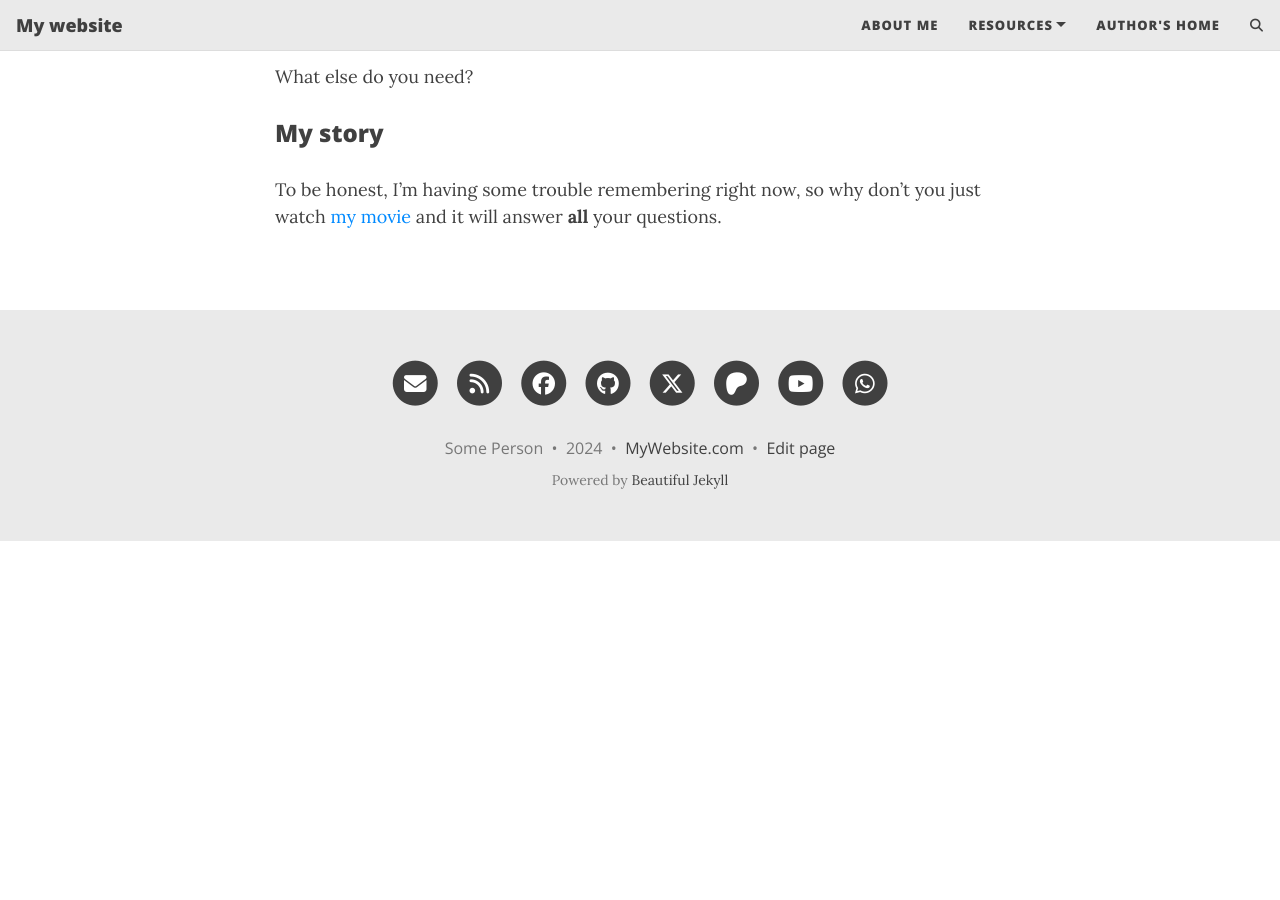
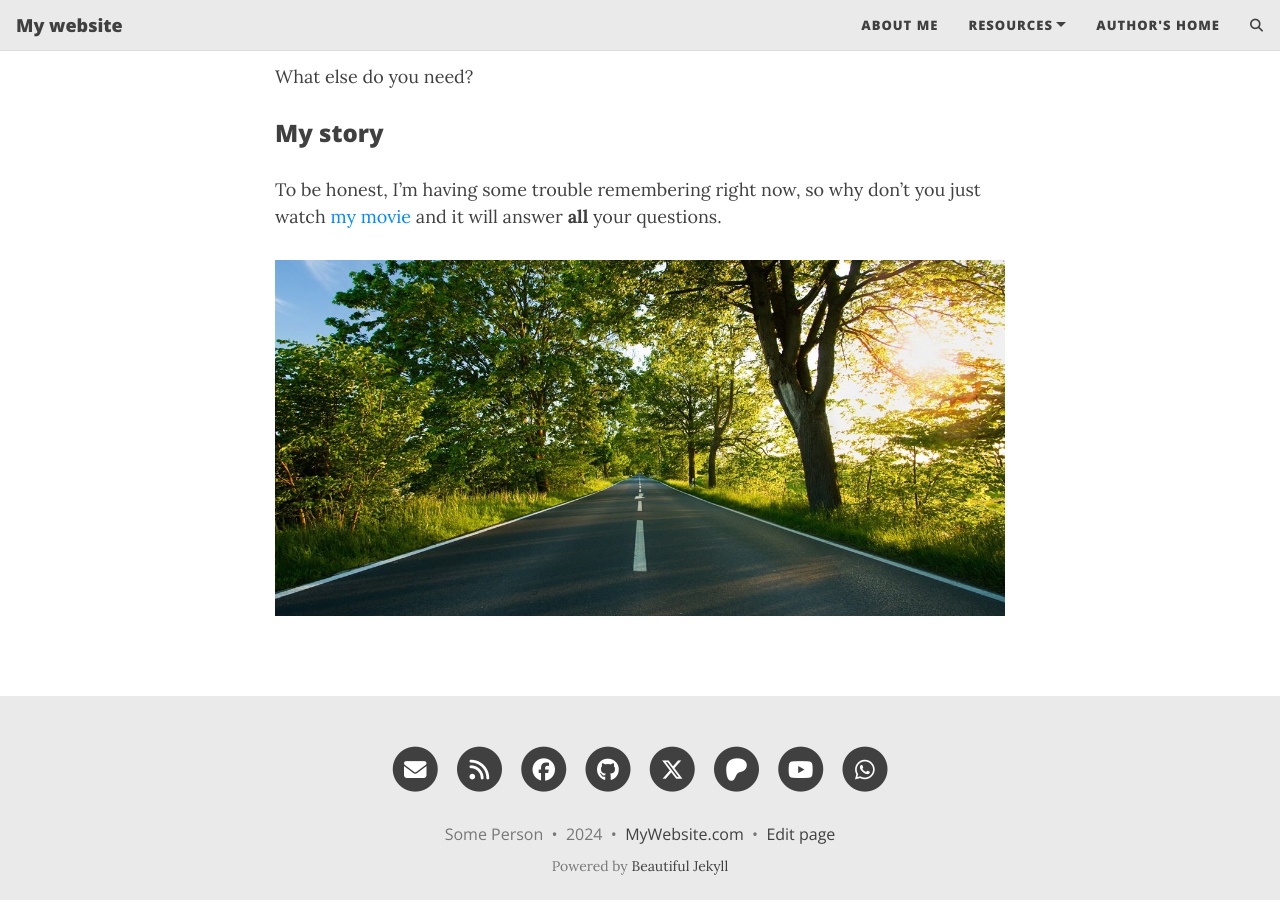
Before and after one commit to Runturn/MyPage, a Jekyll site: the page built from aboutme.md, in a window 1280 px wide and 900 px high, scrolled down 688 px. Built offline with Jekyll 4.4.1, drawn with Linux system fonts in a browser that asks for light colours; comment, search, counter and statistics services are not loaded; before the commit the page ends 1229 px from its top, so only the background shows below that.

Commit message:
Update aboutme.md

```diff
--- a/aboutme.md
+++ b/aboutme.md
@@ -15,3 +15,5 @@ What else do you need?
 ### My story
 
 To be honest, I'm having some trouble remembering right now, so why don't you just watch [my movie](https://en.wikipedia.org/wiki/The_Princess_Bride_%28film%29) and it will answer **all** your questions.
+
+![image](/assets/img/path.jpg)
```
